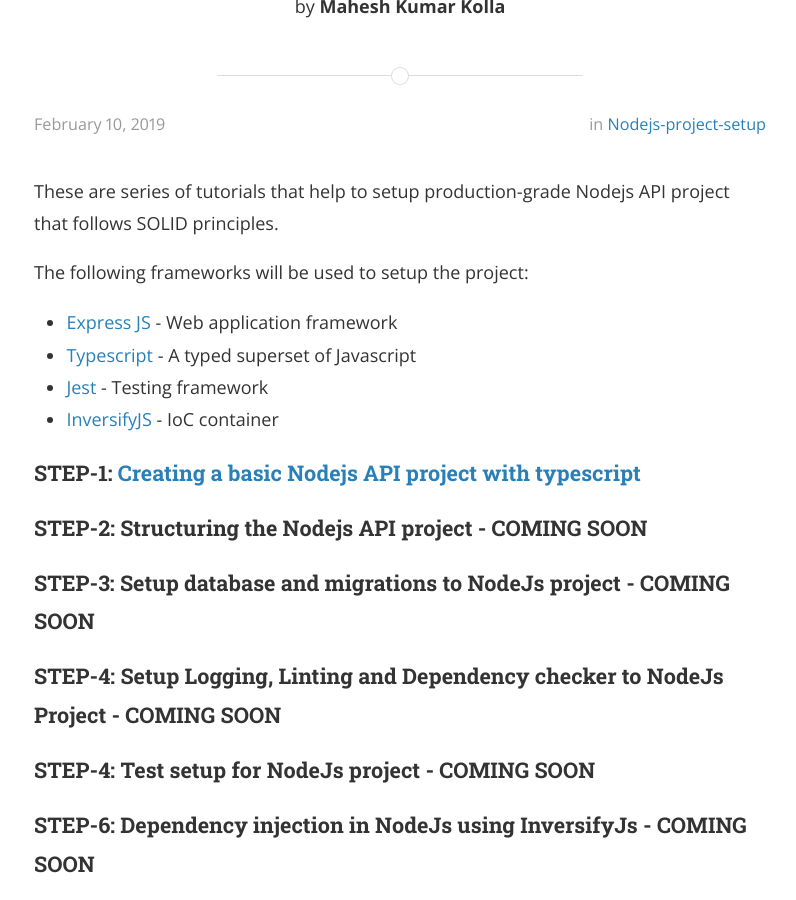
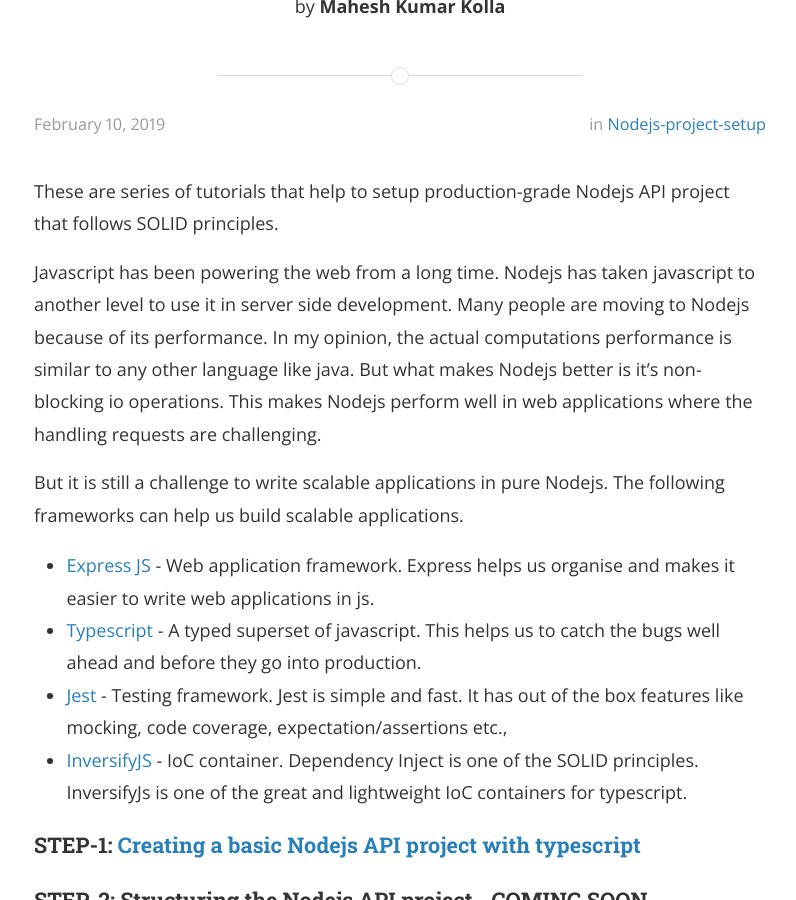
Before and after one commit to maheshkkolla/maheshkkolla.github.io, a Jekyll site: the page built from _posts/nodejs-project-setup/2019-02-10-production-grade-nodejs-api-project-setup.markdown, in a window 1280 px wide and 900 px high, scrolled down 201 px. Shown: the whole window, without its empty margins (240-1036 px from the left). Built offline with Jekyll 4.4.1, drawn with Linux system fonts in a browser that asks for light colours; nearby versions of some CDN libraries; comment, search, counter and statistics services are not loaded.

Commit message:
EDIT POST: production grade nodejs api project setup

```diff
--- a/_posts/nodejs-project-setup/2019-02-10-production-grade-nodejs-api-project-setup.markdown
+++ b/_posts/nodejs-project-setup/2019-02-10-production-grade-nodejs-api-project-setup.markdown
@@ -8,12 +8,21 @@
 ---
 These are series of tutorials that help to setup production-grade Nodejs API project that follows SOLID principles.
 
-The following frameworks will be used to setup the project:
+Javascript has been powering the web from a long time. Nodejs has taken javascript to another level to use it in server side development.
+Many people are moving to Nodejs because of its performance.
+In my opinion, the actual computations performance is similar to any other language like java.
+But what makes Nodejs better is it's non-blocking io operations. This makes Nodejs perform well in web applications where the handling requests are challenging.
 
-* [Express JS][expressjs]{:target="_blank"} - Web application framework
-* [Typescript][typescript]{:target="_blank"} - A typed superset of Javascript
-* [Jest][jest]{:target="_blank"} - Testing framework
-* [InversifyJS][inversifyjs]{:target="_blank"} - IoC container
+But it is still a challenge to write scalable applications in pure Nodejs. The following frameworks can help us build scalable applications.
+
+* [Express JS][expressjs]{:target="_blank"} - Web application framework.
+Express helps us organise and makes it easier to write web applications in js.
+* [Typescript][typescript]{:target="_blank"} - A typed superset of javascript.
+This helps us to catch the bugs well ahead and before they go into production.
+* [Jest][jest]{:target="_blank"} - Testing framework.
+Jest is simple and fast. It has out of the box features like mocking, code coverage, expectation/assertions etc.,
+* [InversifyJS][inversifyjs]{:target="_blank"} - IoC container.
+Dependency Inject is one of the SOLID principles. InversifyJs is one of the great and lightweight IoC containers for typescript.
 
 #### STEP-1: [Creating a basic Nodejs API project with typescript](creating-basic-nodejs-api-project-with-typescript)
 #### STEP-2: Structuring the Nodejs API project - COMING SOON
```
